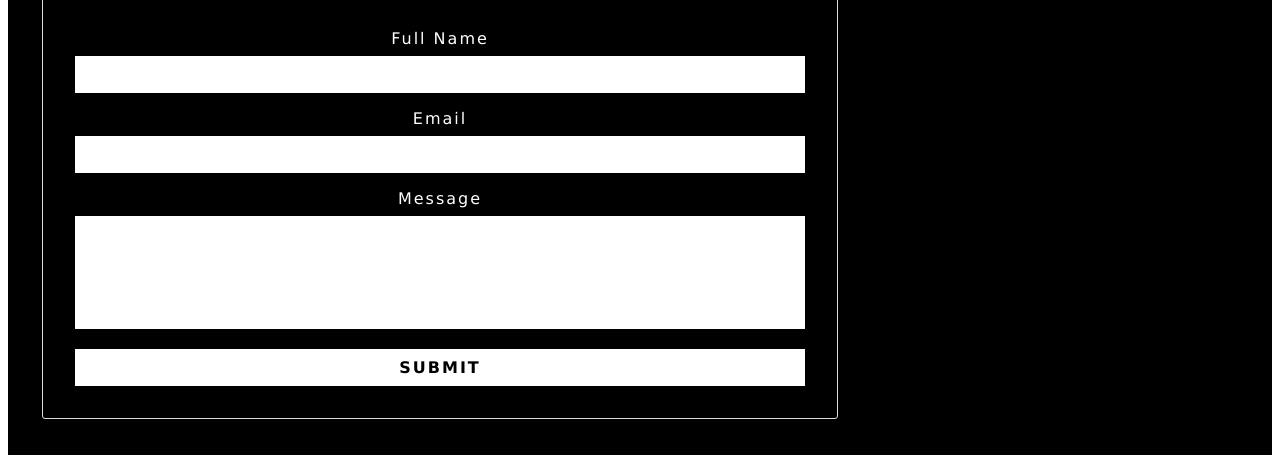
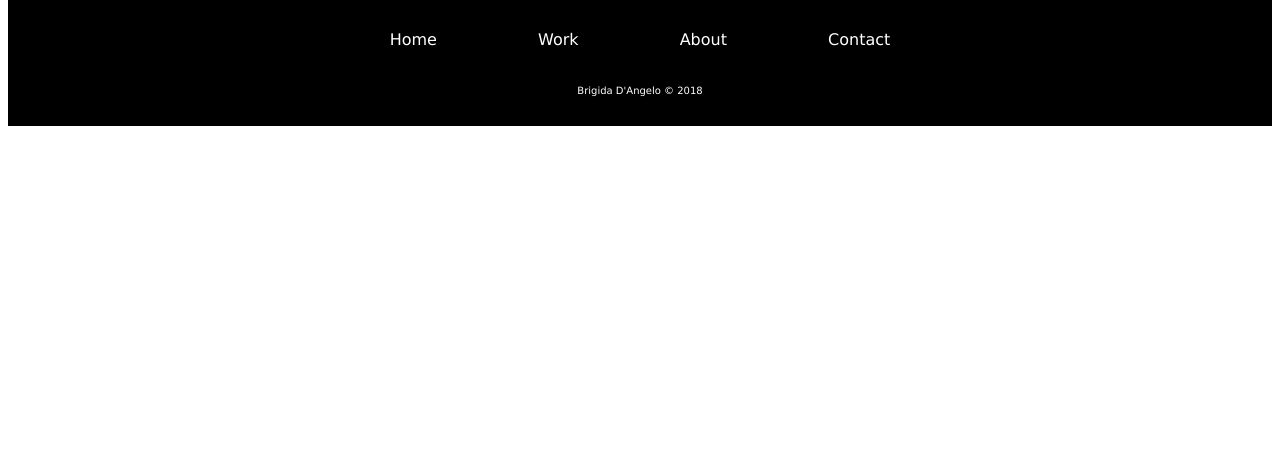
Before and after one commit to dang0104/mtm6330-midterm-dang0104, a plain HTML site: page index.html in a window 1280 px wide. Shown: the part 1313-1768 px from the top of the page. After the commit the page ends 1447 px from the top, so only its background shows below. Drawn offline with Linux system fonts and the light colour scheme.

Commit message:
first commit

```diff
--- a/index.html
+++ b/index.html
@@ -53,28 +53,7 @@
                       </div>
                     </fieldset>
                   </form>
-                  <form>
-                    <fieldset>
-                      <legend>GET IN TOUCH</legend>
-                      <div class="parent">
-                        <div class="child">
-                          <label for="fullname">Full Name</label>
-                          <input type="text" id="fullname">
-                        </div>
-                        <div class="child">
-                          <label for="email">Email</label>
-                          <input type="text" id="email">
-                        </div>
-                        <div class="child">
-                          <label for="message">Message</label>
-                          <textarea id="message" cols="30" rows="5"></textarea>
-                        </div>
-                        <div class="child">
-                          <input type="button" id="submit-btn" value="SUBMIT">
-                        </div>
-                      </div>
-                    </fieldset>
-                  </form>
+
               <div class="footer-right">
                   <div class="social">
 
```
